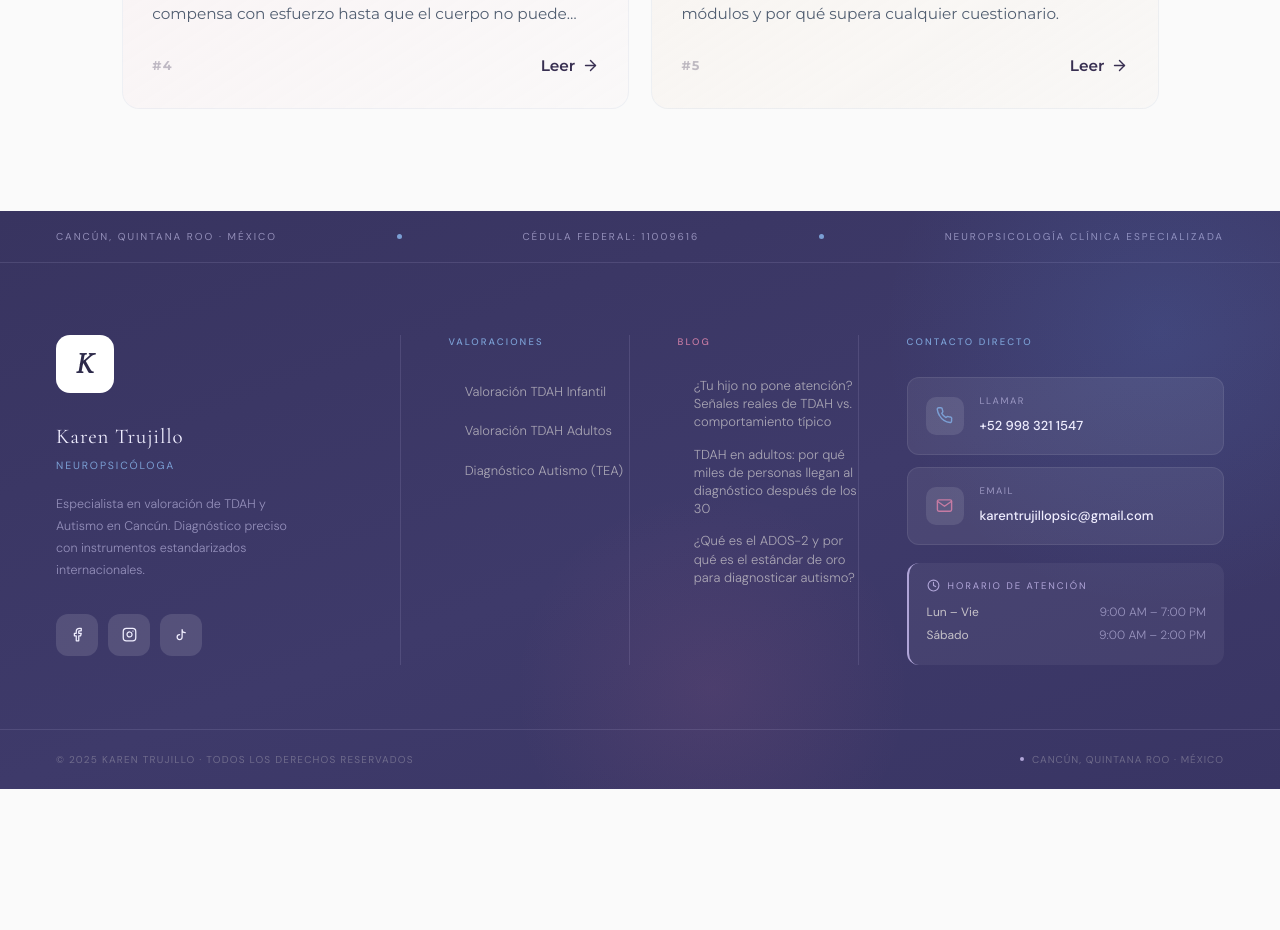
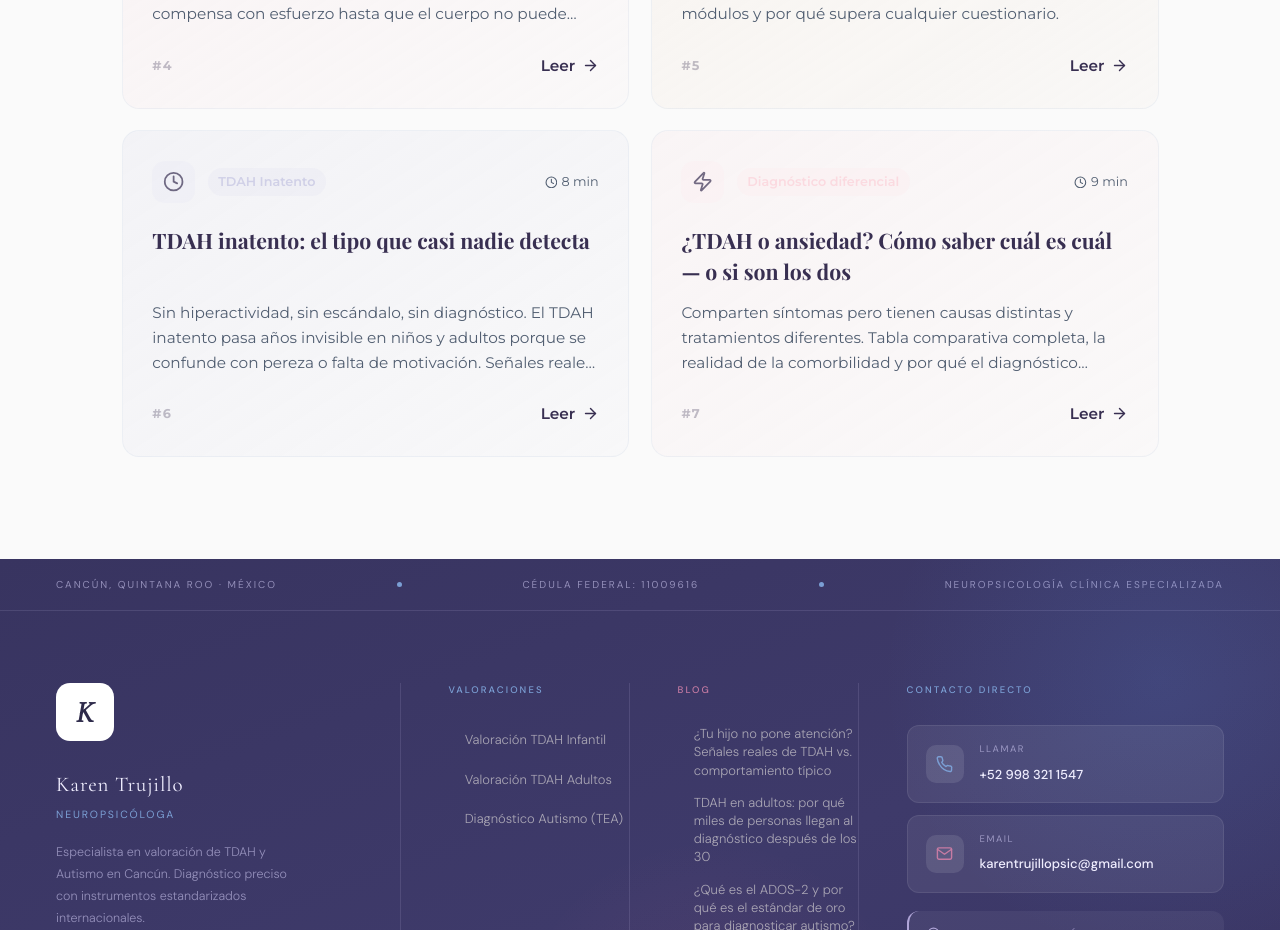
Before and after one commit to jeal1498/Portfolio-Karen-Trujillo, a Next.js app: page /blog in a window 1280 px wide. Shown: the part 1340-2270 px from the top of the page. Before the commit the page ends 2129 px from the top, so only its background shows below. Built offline with nearby package versions, Linux system fonts and the light colour scheme; a web font is replaced by a local one.

Commit message:
Add TDAH inatento and TDAH vs ansiedad articles to blog index
Registers the two new Sprint 1 blog articles in the blog index listing
with their categories, icons, excerpts and read times.

https://claude.ai/code/session_012t7NatSysGbWC7VZC4xnHB

```diff
--- a/src/pages/blog/index.tsx
+++ b/src/pages/blog/index.tsx
@@ -1,7 +1,7 @@
 import Head from 'next/head';
 import Link from 'next/link';
 import { motion } from 'framer-motion';
-import { ArrowRight, Clock, Brain, Users, DollarSign, Eye, Sparkles } from 'lucide-react';
+import { ArrowRight, Clock, Brain, Users, DollarSign, Eye, Sparkles, Zap } from 'lucide-react';
 import Navbar from '@/components/Navbar';
 import Footer from '@/components/Footer';
 import FloatingButtons from '@/components/FloatingButtons';
@@ -75,6 +75,32 @@ const posts = [
     accentClass: 'from-accent-sand/30 to-accent-sand/10',
     badgeClass: 'bg-accent-sand/30 text-primary',
     iconBg: 'bg-accent-sand/20',
+  },
+  {
+    rank: 6,
+    slug: '/blog/tdah-inatento-sintomas',
+    category: 'TDAH Inatento',
+    icon: Clock,
+    title: 'TDAH inatento: el tipo que casi nadie detecta',
+    excerpt: 'Sin hiperactividad, sin escándalo, sin diagnóstico. El TDAH inatento pasa años invisible en niños y adultos porque se confunde con pereza o falta de motivación. Señales reales y cómo evaluarlo.',
+    readTime: '8 min',
+    featured: false,
+    accentClass: 'from-accent-blue/15 to-accent-blue/5',
+    badgeClass: 'bg-accent-blue/15 text-accent-blue',
+    iconBg: 'bg-accent-blue/10',
+  },
+  {
+    rank: 7,
+    slug: '/blog/tdah-vs-ansiedad-diferencias',
+    category: 'Diagnóstico diferencial',
+    icon: Zap,
+    title: '¿TDAH o ansiedad? Cómo saber cuál es cuál — o si son los dos',
+    excerpt: 'Comparten síntomas pero tienen causas distintas y tratamientos diferentes. Tabla comparativa completa, la realidad de la comorbilidad y por qué el diagnóstico diferencial cambia todo.',
+    readTime: '9 min',
+    featured: false,
+    accentClass: 'from-accent-pink/15 to-accent-pink/5',
+    badgeClass: 'bg-accent-pink/15 text-accent-pink',
+    iconBg: 'bg-accent-pink/10',
   },
 ];
 
```
